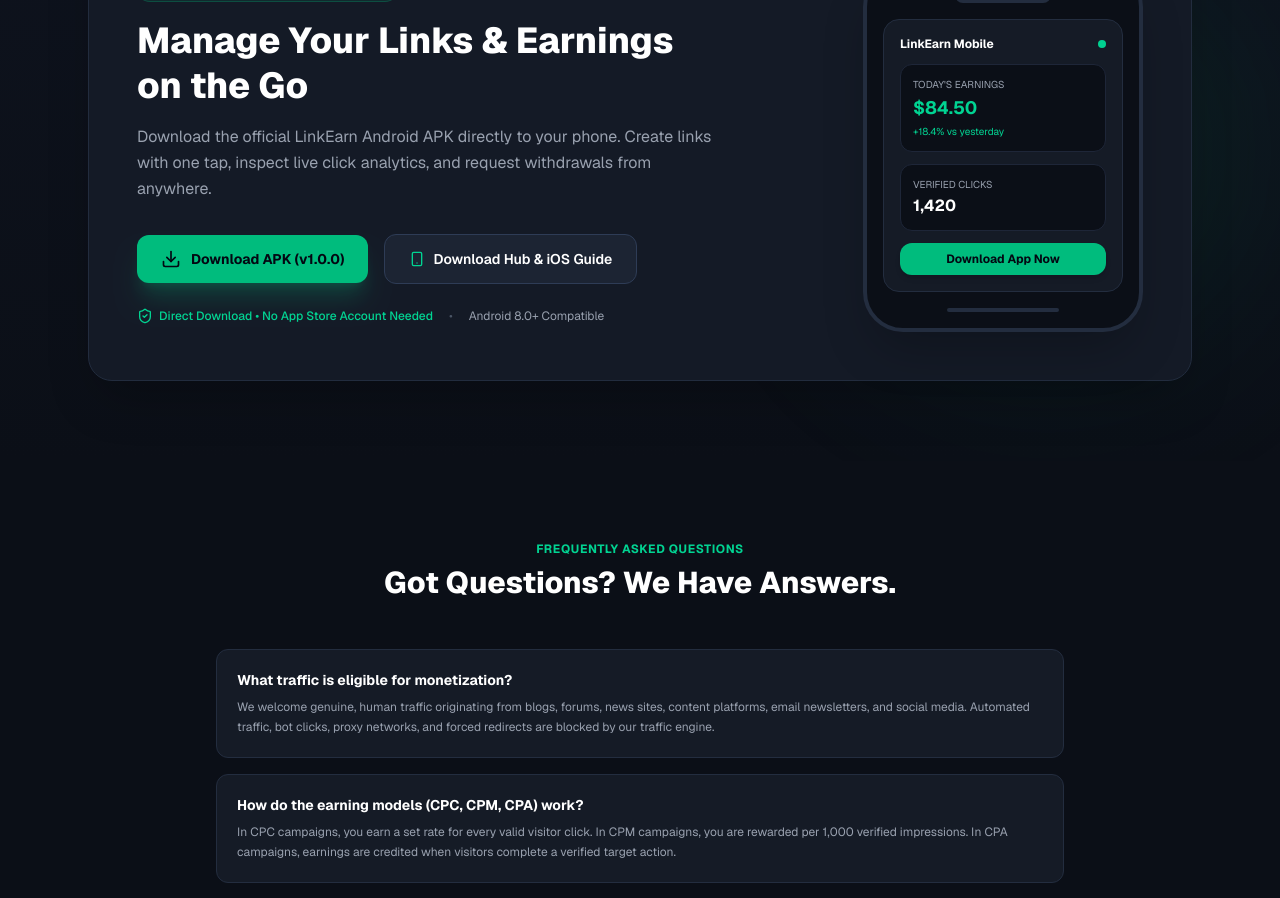
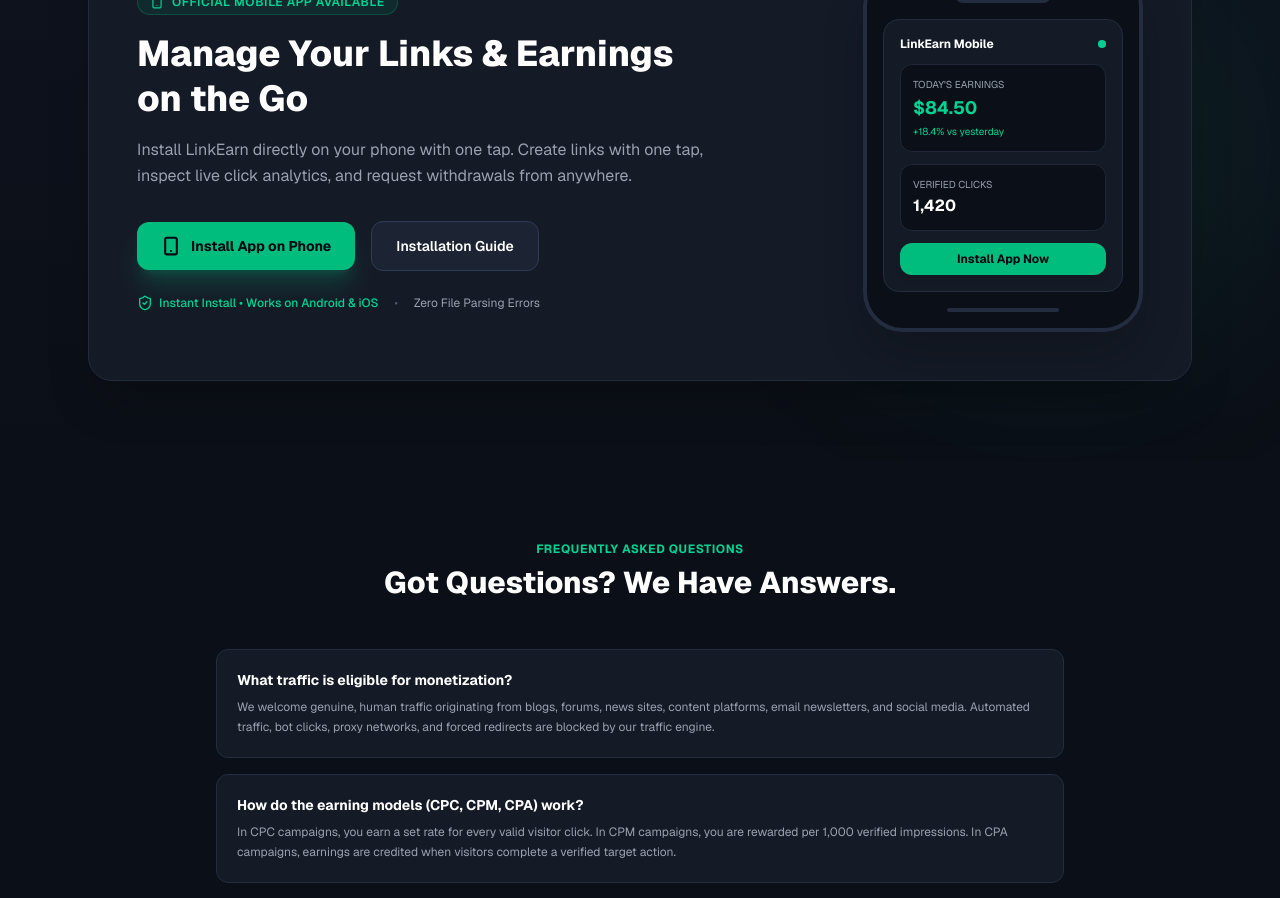
Before and after one commit to Er-prince-kumar/applovin2, a Next.js app: page / in a window 1280 px wide. Shown: the part 2580-3478 px from the top of the page. Built offline with nearby package versions, Linux system fonts and the light colour scheme; no server answers.

Commit message:
Auto-update: page.tsx (8:05:50 PM)

```diff
--- a/src/app/page.tsx
+++ b/src/app/page.tsx
@@ -317,35 +317,33 @@
               </h3>
 
               <p className="text-sm sm:text-base text-gray-400 mb-8 leading-relaxed">
-                Download the official LinkEarn Android APK directly to your phone. Create links with one tap, inspect live click analytics, and request withdrawals from anywhere.
+                Install LinkEarn directly on your phone with one tap. Create links with one tap, inspect live click analytics, and request withdrawals from anywhere.
               </p>
 
               <div className="flex flex-col sm:flex-row items-stretch sm:items-center gap-4">
-                <a
-                  href="/api/download/apk"
-                  download="LinkEarn-Publisher-v1.0.0.apk"
+                <Link
+                  href="/download"
                   className="px-6 py-3.5 rounded-xl bg-emerald-500 hover:bg-emerald-400 text-gray-950 font-bold text-sm transition-all shadow-xl shadow-emerald-500/20 flex items-center justify-center gap-2.5 hover:scale-[1.02]"
                 >
-                  <Download className="w-5 h-5" />
-                  <span>Download APK (v1.0.0)</span>
-                </a>
+                  <Smartphone className="w-5 h-5 text-gray-950 stroke-[2.5]" />
+                  <span>Install App on Phone</span>
+                </Link>
 
                 <Link
                   href="/download"
                   className="px-6 py-3.5 rounded-xl bg-[#1C2433] hover:bg-[#253044] text-white border border-[#2E3C56] font-semibold text-sm transition-colors flex items-center justify-center gap-2"
                 >
-                  <Smartphone className="w-4 h-4 text-emerald-400" />
-                  <span>Download Hub & iOS Guide</span>
+                  <span>Installation Guide</span>
                 </Link>
               </div>
 
               <div className="mt-6 flex flex-wrap items-center gap-4 text-xs text-gray-400">
                 <span className="flex items-center gap-1.5 text-emerald-400 font-medium">
                   <ShieldCheck className="w-4 h-4" />
-                  Direct Download &bull; No App Store Account Needed
+                  Instant Install &bull; Works on Android & iOS
                 </span>
                 <span className="text-gray-600">&bull;</span>
-                <span>Android 8.0+ Compatible</span>
+                <span>Zero File Parsing Errors</span>
               </div>
             </div>
 
@@ -366,13 +364,12 @@
                   <div className="text-[10px] text-gray-400 uppercase">Verified Clicks</div>
                   <div className="text-base font-bold text-white mt-0.5">1,420</div>
                 </div>
-                <a
-                  href="/api/download/apk"
-                  download="LinkEarn-Publisher-v1.0.0.apk"
+                <Link
+                  href="/download"
                   className="block text-center py-2 bg-emerald-500 hover:bg-emerald-400 text-gray-950 font-bold text-xs rounded-xl shadow-md transition-colors"
                 >
-                  Download App Now
-                </a>
+                  Install App Now
+                </Link>
               </div>
               <div className="w-28 h-1 bg-[#232D3F] rounded-full mx-auto mt-4" />
             </div>
```
